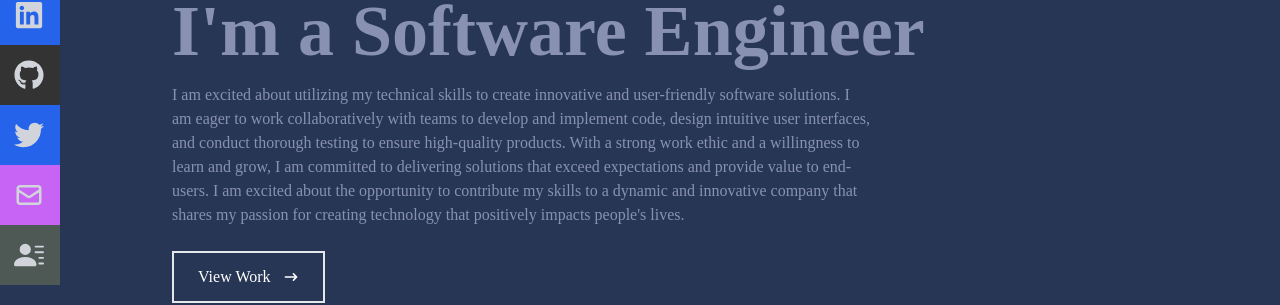
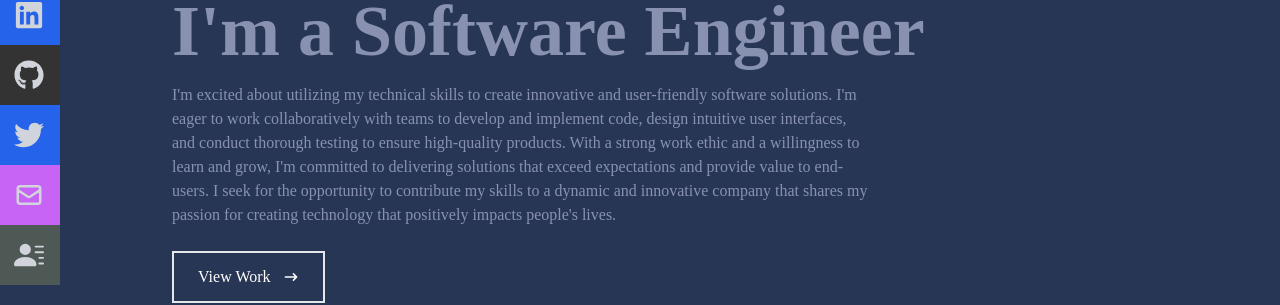
Before and after one commit to cmthecoder/react-portfolio-project, a React (Create React App) app: page / in a window 1280 px wide. Shown: the part 295-600 px from the top of the page. Built offline with nearby package versions, Linux system fonts and the light colour scheme.

Commit message:
edit home p tag text

```diff
--- a/src/components/Home.jsx
+++ b/src/components/Home.jsx
@@ -10,7 +10,7 @@ function Home() {
         <p className='text-[#ccd6fd]'>Hi, my name is</p>
         <h1 className='text-4xl sm:text-7xl font-bold text-[#ccd6fd]'>Christopher Mems</h1>
         <h2 className='text-4xl sm:text-7xl font-bold text-[#8892b0]'>I'm a Software Engineer</h2>
-        <p className='text-[#8892b0] py-4 max-w-[700px]'>I am excited about utilizing my technical skills to create innovative and user-friendly software solutions. I am eager to work collaboratively with teams to develop and implement code, design intuitive user interfaces, and conduct thorough testing to ensure high-quality products. With a strong work ethic and a willingness to learn and grow, I am committed to delivering solutions that exceed expectations and provide value to end-users. I am excited about the opportunity to contribute my skills to a dynamic and innovative company that shares my passion for creating technology that positively impacts people's lives.</p>
+        <p className='text-[#8892b0] py-4 max-w-[700px]'>I'm excited about utilizing my technical skills to create innovative and user-friendly software solutions. I'm eager to work collaboratively with teams to develop and implement code, design intuitive user interfaces, and conduct thorough testing to ensure high-quality products. With a strong work ethic and a willingness to learn and grow, I'm committed to delivering solutions that exceed expectations and provide value to end-users. I seek for the opportunity to contribute my skills to a dynamic and innovative company that shares my passion for creating technology that positively impacts people's lives.</p>
         <div>
           <Link  to="work" smooth={true} duration={500}>
             <button className='text-white group border-2 px-6 py-3 my-2 flex items-center hover:bg-[#4D648D] hover:border-[#D0E1F9]'>
```
